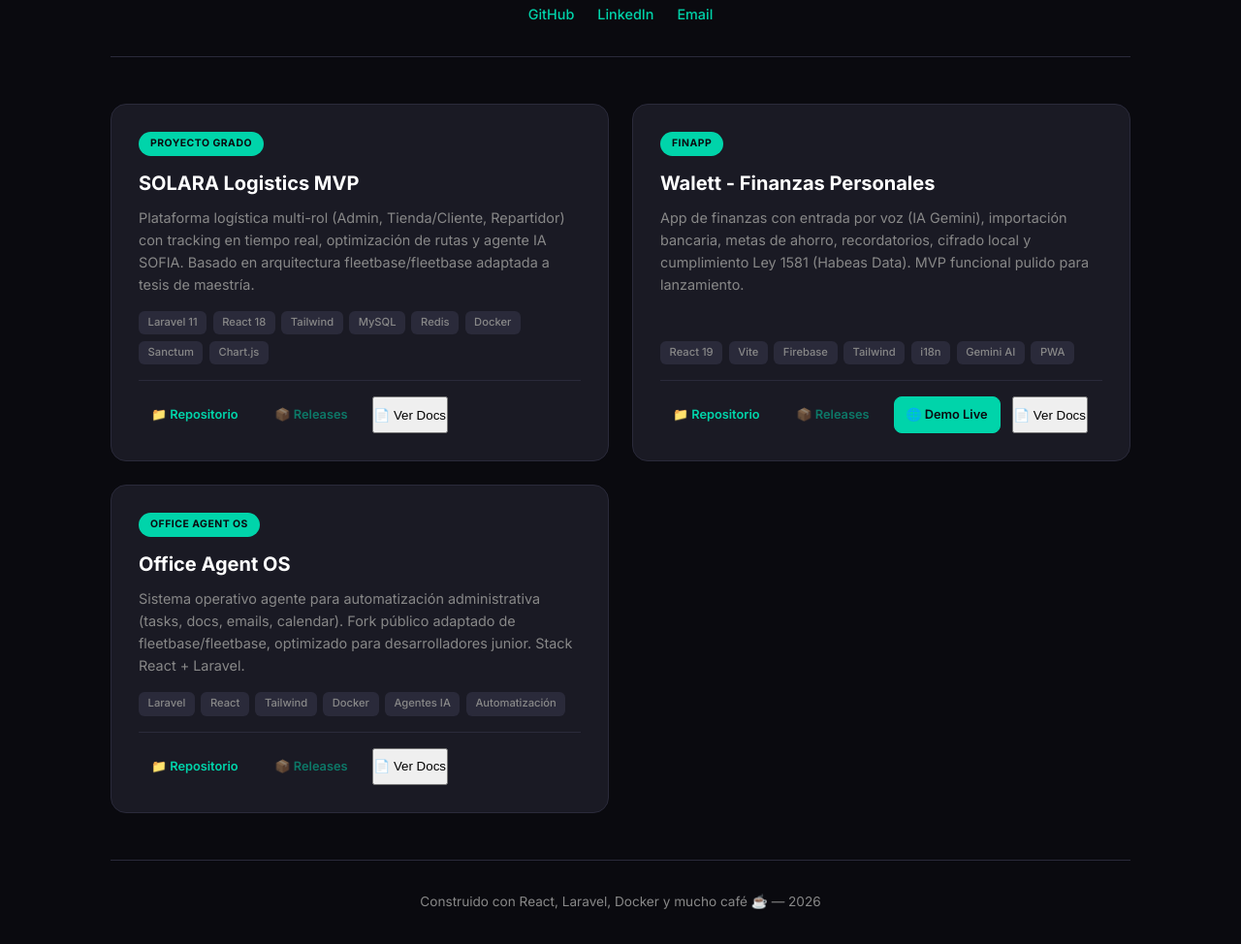
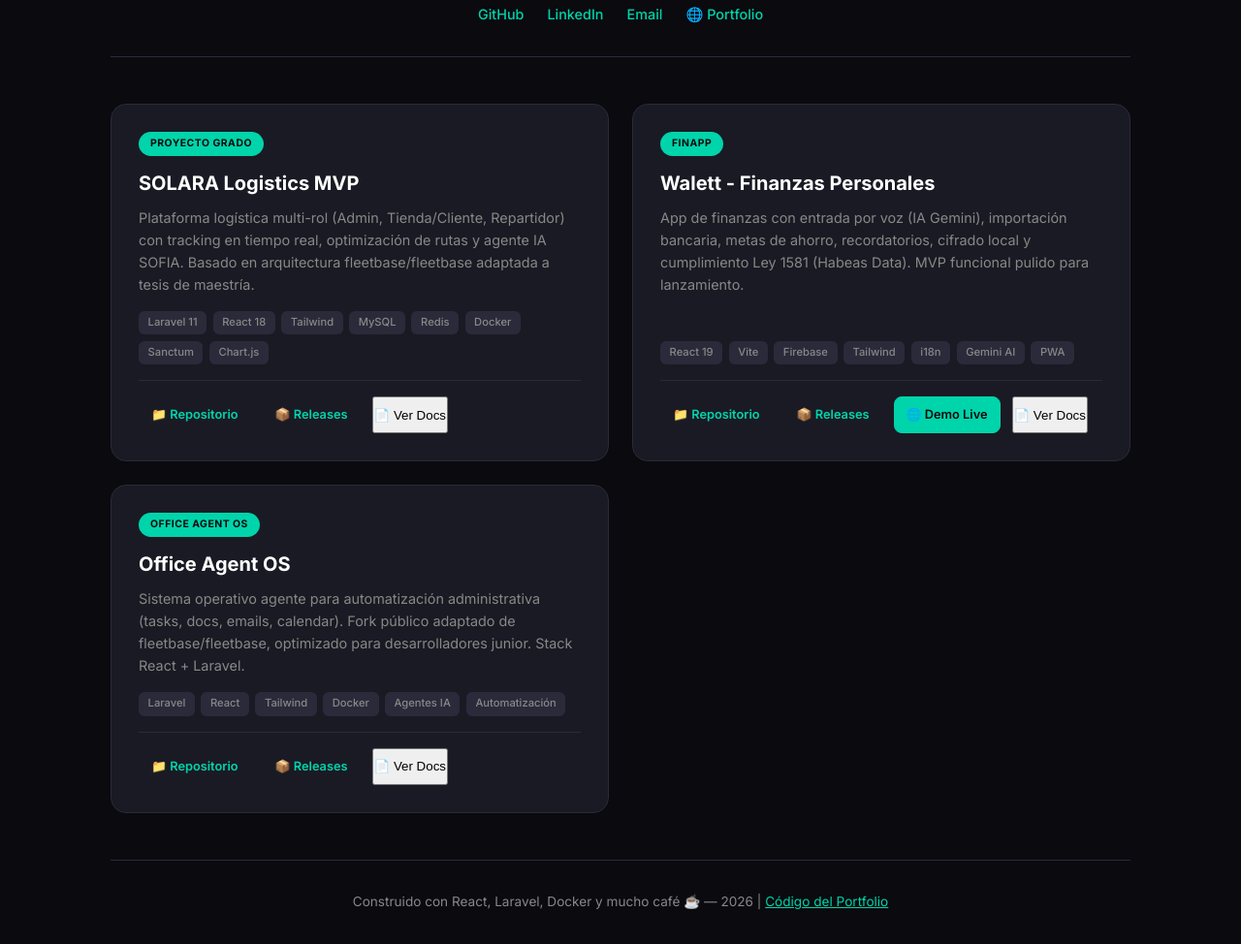
Before and after one commit to SamuelHfranco/portfolio, a plain HTML site: page index.html in a window 1280 px wide. Shown: the part 153-1127 px from the top of the page at 97% size. Drawn offline with Linux system fonts and the light colour scheme.

Commit message:
feat: update portfolio with live URLs, releases links enabled, portfolio link in header

```diff
--- a/index.html
+++ b/index.html
@@ -72,6 +72,7 @@
         <a href="https://github.com/SamuelHfranco" target="_blank" rel="noopener">GitHub</a>
         <a href="https://linkedin.com/in/samuelfranco" target="_blank" rel="noopener">LinkedIn</a>
         <a href="mailto:samuel@franco.dev">Email</a>
+        <a href="https://samuelhfranco.github.io/portfolio/" target="_blank" rel="noopener">🌐 Portfolio</a>
       </div>
     </header>
 
@@ -86,7 +87,7 @@
         </div>
         <div class="card-links">
           <a href="https://github.com/SamuelHfranco/solara-logistics-mvp" target="_blank" rel="noopener">📁 Repositorio</a>
-          <a href="https://github.com/SamuelHfranco/solara-logistics-mvp/releases" target="_blank" rel="noopener" class="disabled">📦 Releases</a>
+          <a href="https://github.com/SamuelHfranco/solara-logistics-mvp/releases" target="_blank" rel="noopener">📦 Releases</a>
           <button class="primary" onclick="openModal('solara-modal')">📄 Ver Docs</button>
         </div>
       </article>
@@ -101,7 +102,7 @@
         </div>
         <div class="card-links">
           <a href="https://github.com/SamuelHfranco/walett.app" target="_blank" rel="noopener">📁 Repositorio</a>
-          <a href="https://github.com/SamuelHfranco/walett.app/releases" target="_blank" rel="noopener" class="disabled">📦 Releases</a>
+          <a href="https://github.com/SamuelHfranco/walett.app/releases" target="_blank" rel="noopener">📦 Releases</a>
           <a href="https://walett.app" target="_blank" rel="noopener" class="primary">🌐 Demo Live</a>
           <button onclick="openModal('walett-modal')">📄 Ver Docs</button>
         </div>
@@ -117,14 +118,14 @@
         </div>
         <div class="card-links">
           <a href="https://github.com/SamuelHfranco/office-agent-os" target="_blank" rel="noopener">📁 Repositorio</a>
-          <a href="https://github.com/SamuelHfranco/office-agent-os/releases" target="_blank" rel="noopener" class="disabled">📦 Releases</a>
+          <a href="https://github.com/SamuelHfranco/office-agent-os/releases" target="_blank" rel="noopener">📦 Releases</a>
           <button class="primary" onclick="openModal('office-modal')">📄 Ver Docs</button>
         </div>
       </article>
     </section>
 
     <footer>
-      <p>Construido con React, Laravel, Docker y mucho café ☕ — 2026</p>
+      <p>Construido con React, Laravel, Docker y mucho café ☕ — 2026 | <a href="https://github.com/SamuelHfranco/portfolio" target="_blank" style="color:var(--accent)">Código del Portfolio</a></p>
     </footer>
   </div>
 
@@ -145,6 +146,7 @@
         <h4>🔗 Enlaces del Proyecto</h4>
         <ul>
           <li><a href="https://github.com/SamuelHfranco/solara-logistics-mvp" target="_blank">Repositorio GitHub</a></li>
+          <li><a href="https://github.com/SamuelHfranco/solara-logistics-mvp/releases" target="_blank">Releases (v0.1.0)</a></li>
           <li><a href="https://github.com/SamuelHfranco/fleetbas-solara2.0" target="_blank">Fork Base (fleetbase/fleetbase)</a></li>
           <li><a href="https://github.com/SamuelHfranco/solara-logistics-mvp/wiki" target="_blank">Wiki del Proyecto</a></li>
         </ul>
@@ -184,6 +186,7 @@ docker-compose up -d --build</code></pre>
         <h4>🔗 Enlaces del Proyecto</h4>
         <ul>
           <li><a href="https://github.com/SamuelHfranco/walett.app" target="_blank">Repositorio GitHub</a></li>
+          <li><a href="https://github.com/SamuelHfranco/walett.app/releases" target="_blank">Releases (v0.1.0)</a></li>
           <li><a href="https://walett.app" target="_blank">Demo Live (Vercel)</a></li>
           <li><a href="https://github.com/SamuelHfranco/walett.app/wiki" target="_blank">Wiki del Proyecto</a></li>
         </ul>
@@ -230,6 +233,7 @@ vercel --prod</code></pre>
         <h4>🔗 Enlaces del Proyecto</h4>
         <ul>
           <li><a href="https://github.com/SamuelHfranco/office-agent-os" target="_blank">Repositorio GitHub</a></li>
+          <li><a href="https://github.com/SamuelHfranco/office-agent-os/releases" target="_blank">Releases (v0.1.0)</a></li>
           <li><a href="https://github.com/fleetbase/fleetbase" target="_blank">Fork Base (fleetbase/fleetbase)</a></li>
           <li><a href="https://github.com/SamuelHfranco/office-agent-os/wiki" target="_blank">Wiki del Proyecto</a></li>
         </ul>
```
